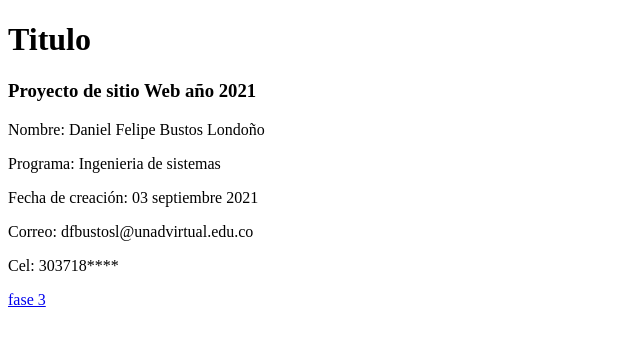
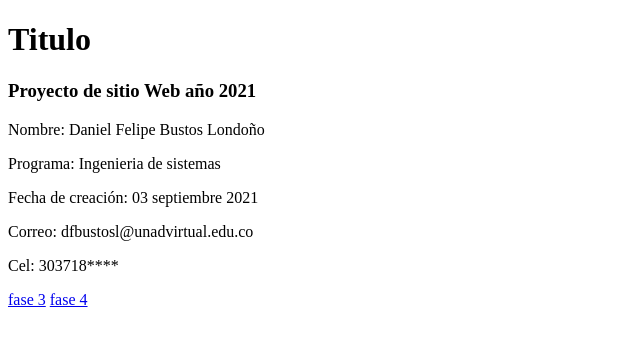
Before and after one commit to Daniel-Bustos/DSW-DanielBustos, a plain HTML site: page index.html in a window 1280 px wide. Shown: the full height of the page, 0-640 px from the left. Drawn offline with Linux system fonts and the light colour scheme.

Commit message:
Update index.html

```diff
--- a/index.html
+++ b/index.html
@@ -14,5 +14,6 @@
 	<p>Cel: 303718**** </p>
 
 	<a href="fase3/index.html">fase 3</a>
+	<a href="fase4/index.html">fase 4</a>
 </body>
 </html>
```
